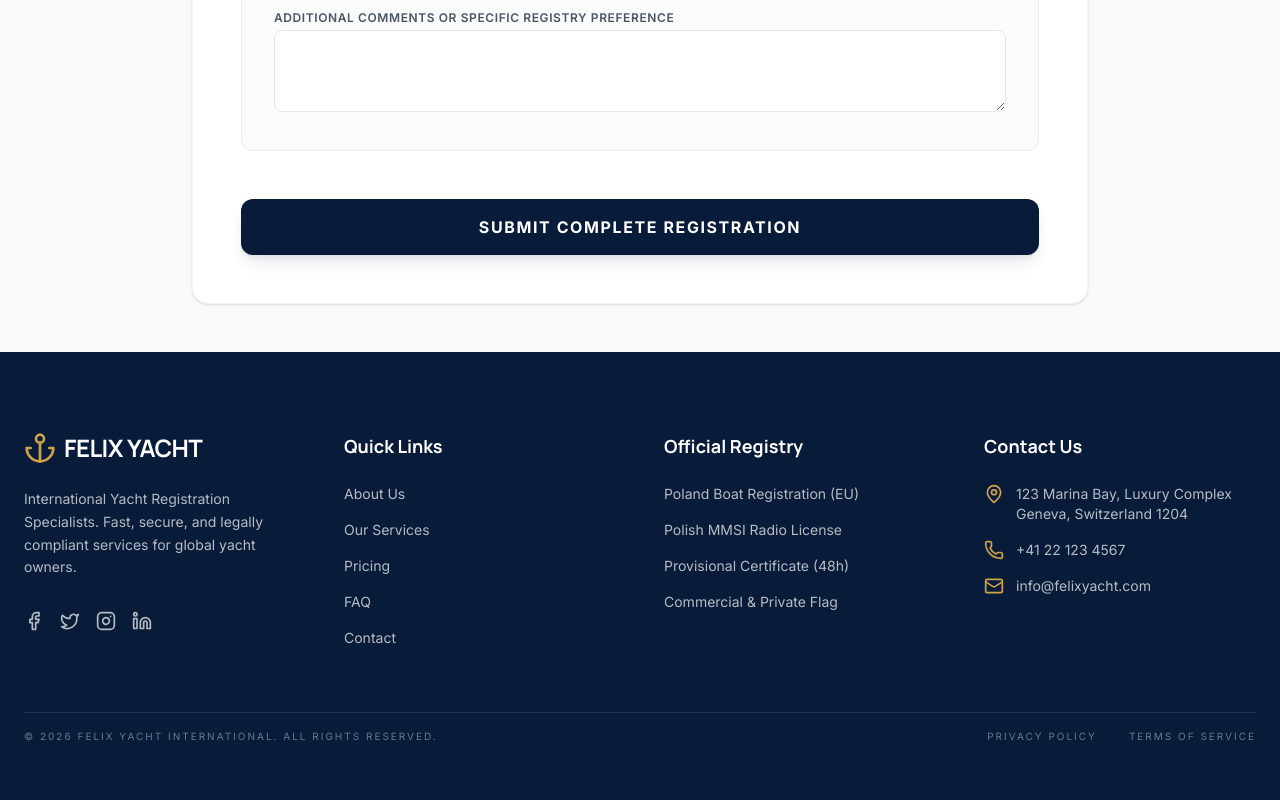
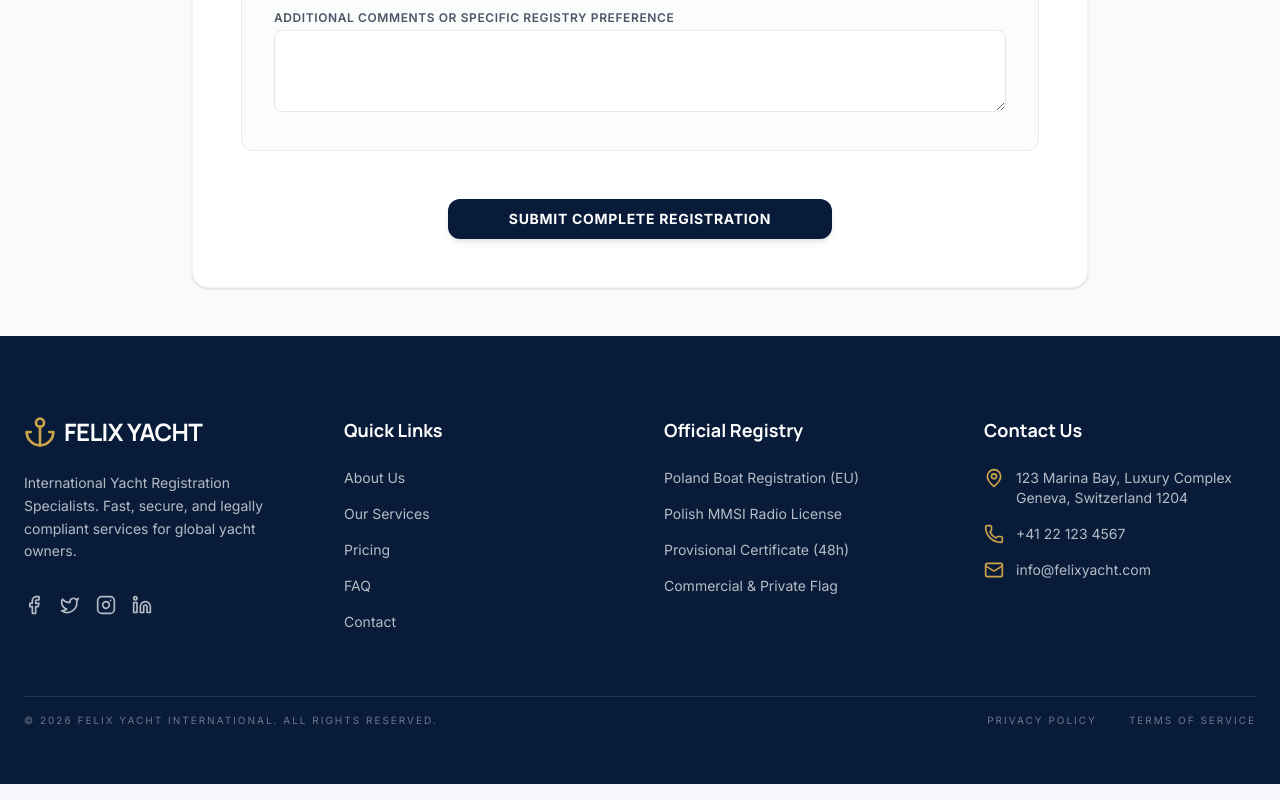
Before and after one commit to sohaib2good-source/Flix, a React (Vite) app: page /boat-registration in a window 1280 px wide. Shown: the part 1920-2720 px from the top of the page. Built offline with nearby package versions, Linux system fonts and the light colour scheme; no server answers.

Commit message:
style(form): reduce submit button size by 50% and center it

```diff
--- a/src/pages/BoatRegistration.tsx
+++ b/src/pages/BoatRegistration.tsx
@@ -397,8 +397,11 @@ export default function BoatRegistration() {
             </div>
           </div>
 
-          <div className="pt-4">
-            <button type="submit" className="w-full bg-[#081C3A] text-white font-bold tracking-widest uppercase py-4 rounded-xl hover:bg-[#0E4B82] transition-colors shadow-lg shadow-[#081C3A]/10">
+          <div className="pt-4 flex justify-center">
+            <button
+              type="submit"
+              className="w-full sm:w-1/2 max-w-sm bg-[#081C3A] text-white font-bold tracking-wider uppercase py-2.5 px-6 rounded-xl hover:bg-[#0E4B82] transition-colors shadow-md shadow-[#081C3A]/10 text-xs md:text-sm"
+            >
               Submit Complete Registration
             </button>
           </div>
```
